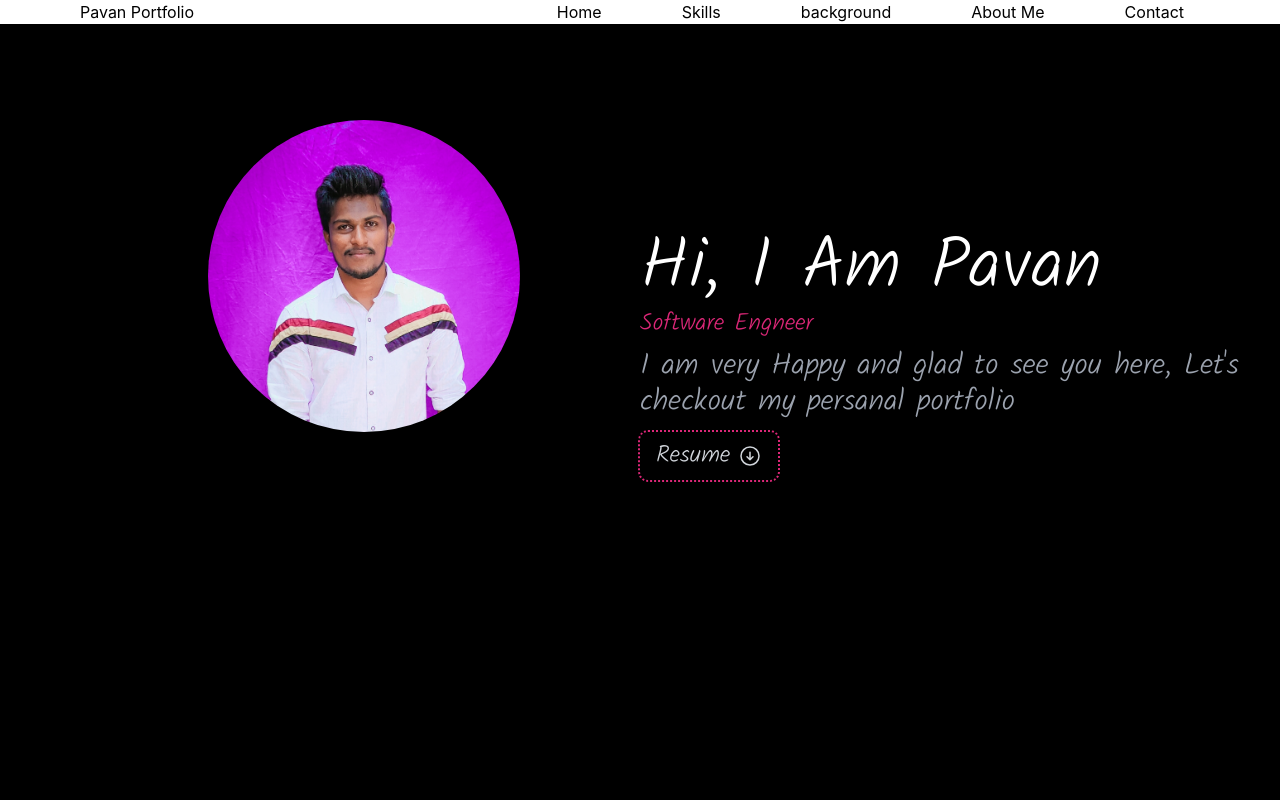
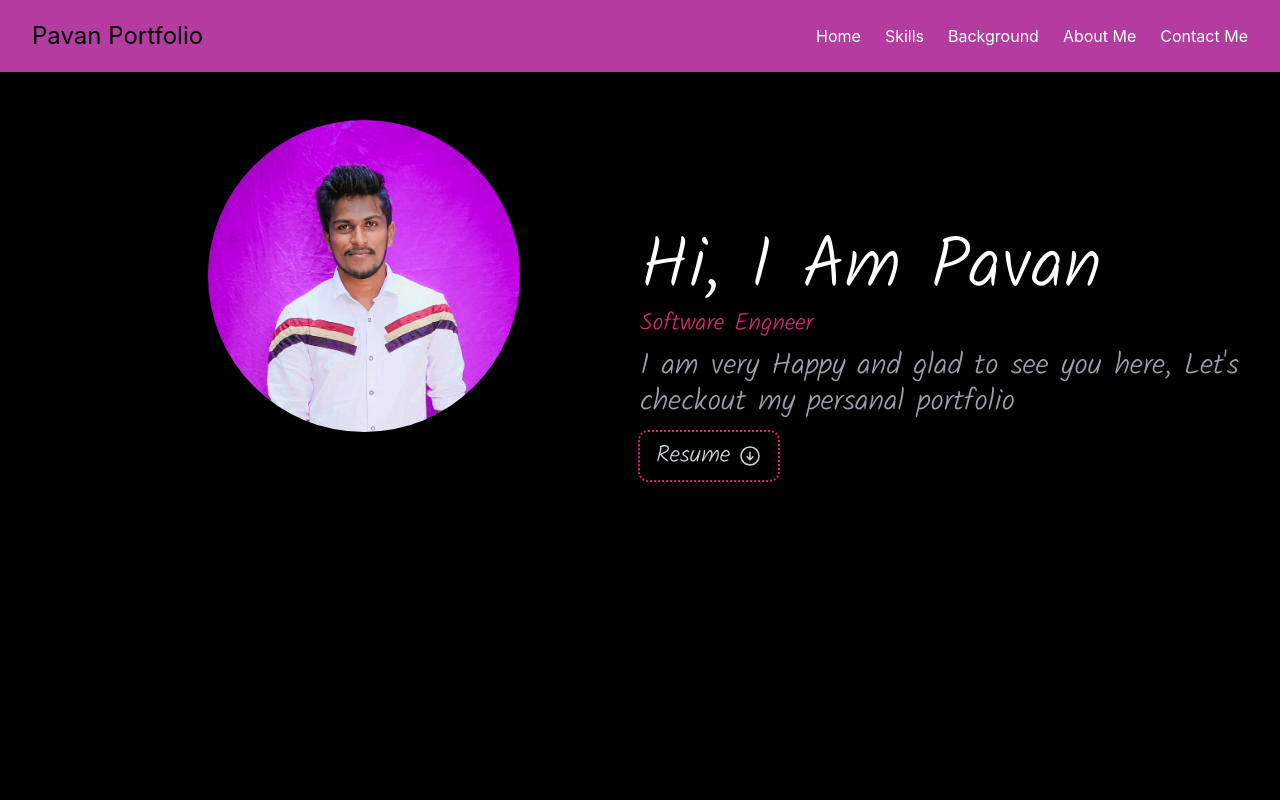
Before and after one commit to pavan-pani/my-portfolio, a React (Create React App) app: page / in a window 1280 px wide. Shown: the top 800 px of the page. Built offline with nearby package versions, Linux system fonts and the light colour scheme.

Commit message:
nav complted

```diff
--- a/public/index.html
+++ b/public/index.html
@@ -29,8 +29,10 @@
     <link href="https://fonts.googleapis.com/css2?family=Kalam:wght@300&display=swap" rel="stylesheet">
     <link rel="stylesheet" href="https://cdnjs.cloudflare.com/ajax/libs/font-awesome/4.7.0/css/font-awesome.min.css">
     <title>React App</title>
+    <script defer src="https://unpkg.com/alpinejs@3.x.x/dist/cdn.min.js"></script>
   </head>
   <body>
+
     <noscript>You need to enable JavaScript to run this app.</noscript>
     <div id="root"></div>
     <!--
--- a/src/App.js
+++ b/src/App.js
@@ -1,4 +1,4 @@
-import logo from './logo.svg';
+
 import './App.css';
 import Frontpage from './components/frontpage';
 import Background from './components/background';
@@ -13,7 +13,6 @@ function App() {
   return (
     <div>
       <Navbar/>
-
       <Frontpage/>
       <Skills/>
       <BackgroundDitails/>
--- a/src/components/aboutme.js
+++ b/src/components/aboutme.js
@@ -2,8 +2,10 @@ import React from 'react'
 
 const aboutme = () => {
   return (
-    <div>
-      <div></div>
+    <div id='About Me'>
+      <div className='min-h-screen bg-white'>
+        this is about me page
+      </div>
     </div>
   )
 }
--- a/src/components/frontpage.js
+++ b/src/components/frontpage.js
@@ -16,13 +16,13 @@ const frontpage = () => {
             alink.click();
         })
     })
-}
+  }
   return (
-    <div className='min-h-screen bg-black'>
-        <div className='grid grid-cols-1 sm:grid-cols-2 '>
-            <div className="justify-end p-10 lg:m-20 lg:pl-32 rounded-full">
+    <div className=' min-h-screen  bg-black'>
+        <div className='grid grid-cols-1 md:grid-cols-2 '>
+            <div className="justify-end p-10 lg:m-20 lg:pl-32 rounded-full mt-16 ">
                 <img src={Myphoto} alt='thsi is my iamge'
-                className="rounded-full filter grayscale-0 hover:grayscale-0 "
+                className="rounded-full"
                 ></img>
             </div>
                 <div className='justify-center lg:py-56 text-start mx-6 lg:ml-0 md:py-32 font-kalam'>
@@ -30,16 +30,14 @@ const frontpage = () => {
                     <h1 className=" text-pink-600 text-lg lg:text-2xl mt-1">Software Engneer</h1>
                     <h1 className=" text-gray-400 text-xl lg:text-3xl mt-2 ">
                     I am very Happy and glad to see you here, Let's checkout my persanal portfolio</h1>
-                    <button className='outline-dotted outline-2 outline-pink-600 text-gray-300 hover:text-black  text-2xl py-2 px-4 rounded-lg inline-flex items-center mt-3 hover:bg-pink-600' onClick={onButtonClick}>Resume
+                    <button className='outline-dotted outline-2 outline-pink-600 text-gray-300 hover:text-black text-2xl py-2 px-4 rounded-lg inline-flex items-center mt-3 hover:bg-pink-600' onClick={onButtonClick}>Resume
                       <svg xmlns="http://www.w3.org/2000/svg" fill="none" viewBox="0 0 24 24" stroke-width="1.5" stroke="currentColor" class="w-6 h-6 ml-2">
                         <path stroke-linecap="round" stroke-linejoin="round" d="M9 12.75l3 3m0 0l3-3m-3 3v-7.5M21 12a9 9 0 11-18 0 9 9 0 0118 0z" />
                       </svg>
                     </button>
-
                 </div>
         </div>
     </div>
-
   )
 }
 
--- a/src/components/navbar.js
+++ b/src/components/navbar.js
@@ -1,45 +1,134 @@
-import React from 'react'
-import Test from './test'
+import { useState } from "react";
 
-function navbar() {
-  return (
-    <div>
 
-        <header className='fixed w-full flex flex-row justify-between items-center px-4 md:px-20 bg-white'>
-        <a href='#'> Pavan Portfolio
+ const NavBar = () =>{
+    const [navbar, setNavbar] = useState(false);
 
-        </a>
-        <nav>
+    return (
+        <nav className="fixed w-full  shadow bg-[#e24bc9cc]">
+            <div className="justify-between px-4 mx-auto lg:max-w-7xl md:items-center md:flex md:px-8">
+                <div>
+                    <div className="flex items-center justify-between py-3 md:py-5 md:block">
+                        <a href="#">
+                            <h2 className="text-2xl">Pavan Portfolio</h2>
+                        </a>
+                        <div className="md:hidden">
+                            <button
+                                className="p-2 text-white-700 rounded-md outline-none"
+                                onClick={() => setNavbar(!navbar)}
+                            >
+                                {navbar ? (
+                                    <svg
+                                        xmlns="http://www.w3.org/2000/svg"
+                                        className="w-6 h-6"
+                                        viewBox="0 0 20 20"
+                                        fill="currentColor"
+                                    >
+                                        <path
+                                            fillRule="evenodd"
+                                            d="M4.293 4.293a1 1 0 011.414 0L10 8.586l4.293-4.293a1 1 0 111.414 1.414L11.414 10l4.293 4.293a1 1 0 01-1.414 1.414L10 11.414l-4.293 4.293a1 1 0 01-1.414-1.414L8.586 10 4.293 5.707a1 1 0 010-1.414z"
+                                            clipRule="evenodd"
+                                        />
+                                    </svg>
+                                ) : (
+                                    <svg
+                                        xmlns="http://www.w3.org/2000/svg"
+                                        className="w-6 h-6"
+                                        fill="none"
+                                        viewBox="0 0 24 24"
+                                        stroke="currentColor"
+                                        strokeWidth={2}
+                                    >
+                                        <path
+                                            strokeLinecap="round"
+                                            strokeLinejoin="round"
+                                            d="M4 6h16M4 12h16M4 18h16"
+                                        />
+                                    </svg>
+                                )}
+                            </button>
+                        </div>
+                    </div>
+                </div>
+                <div>
+                    <div
+                        className={`flex-1 justify-self-center text-center pb-3 mt-8 md:block md:pb-0 md:mt-0 ${
+                            navbar ? "block" : "hidden"
+                        }`}
+                    >
+                        <ul className="items-center justify-center space-y-8 md:flex md:space-x-6 md:space-y-0 ">
+                            <li className="text-white  hover:text-black">
+                                <a href="#">Home</a>
+                            </li>
+                            <li className="text-white  hover:text-black">
+                                <a href="#Skills">Skills</a>
+                            </li>
+                            <li className="text-white hover:text-black">
+                                <a href="#BackgroundDitails">Background</a>
+                            </li>
+                            <li className="text-white hover:text-black">
+                                <a href="#About Me">About Me</a>
+                            </li>
+                            <li className="text-white hover:text-black">
+                                <a  href="#Contacts">Contact Me</a>
+                            </li>
+                        </ul>
+                    </div>
+                </div>
+            </div>
+        </nav>
+    );
+}
 
 
 
-            <div className='hidden w-full lg:block md:w-auto'>
-                <ul className='flex flex-col lg:flex-row px-4 space-x-20'>
-                    <li>
-                        <a href='#' className='text-black'>Home</a>
-                    </li>
-                    <li>
-                        <a href='#'  className='text-black'>Skills</a>
-                    </li>
-                    <li>
-                        <a href='#'  className='text-black'>background</a>
-                    </li>
-                    <li>
-                        <a href='#'  className='text-black'>About Me</a>
-                    </li>
-                    <li>
-                        <a href='#'  className='text-black'>Contact</a>
-                    </li>
-                 </ul>
-            </div>
-
-        </nav>
+export default NavBar
 
 
 
-        </header>
-    </div>
-  )
-}
 
-export default navbar
+
+
+
+
+// import React, { useState } from 'react'
+
+// const Navbar = () => {
+//     const [showMenu, setShowMenu]=useState(false);
+//   return (
+//     <div>
+//         <header className='fixed  w-full flex  justify-between items-center px-4 md:px-12 h-16 bg-pink-300'>
+//             <a href='#'> Pavan Portfolio</a>
+//         <nav>
+//             <button className='md:hidden' onClick={()=>setShowMenu(!showMenu)} >
+//                 <svg xmlns="http://www.w3.org/2000/svg" fill="none" viewBox="0 0 24 24" stroke-width="1.5" stroke="currentColor" class="w-8 h-8">
+//                     <path stroke-linecap="round" stroke-linejoin="round" d="M3.75 6.75h16.5M3.75 12h16.5m-16.5 5.25h16.5" />
+//                 </svg>
+//             </button>
+//             <div className={showMenu ? 'flex flex-row it' : 'hidden'}>
+//                 <ul className= 'fixed left-0 right-0 min-h-screen space-y-4 p-4 transform translate-x-full md:relative md:flex md:min-h-0 md:space-y-0 md:space-x-16 md:p-0 md:translate-x-0'>
+//                     <li>
+//                         <a href='#' className='text-white'>Home</a>
+//                     </li>
+//                     <li>
+//                         <a href='#'  className='text-white'>Skills</a>
+//                     </li>
+//                     <li>
+//                         <a href='#'  className='text-white'>background</a>
+//                     </li>
+//                     <li>
+//                         <a href='#'  className='text-white'>About Me</a>
+//                     </li>
+//                     <li>
+//                         <a href='#'  className='text-white'>Contact</a>
+//                     </li>
+//                  </ul>
+//             </div>
+
+//         </nav>
+//     </header>
+//     </div>
+//   )
+// }
+
+// export default Navbar
--- a/src/components/skills.js
+++ b/src/components/skills.js
@@ -20,8 +20,8 @@ import Mangodb from '../images/mangodb.jpg'
 
 const skills = () => {
   return (
-    <div className='min-h-screen bg-green-200 font-kalam'>
-    <div className='text-3xl lg:pt-14 lg:p-3 lg:text-6xl md:text-5xl pt-4 text-pink-500 text-center font-semibold'>Technical Skills</div>
+    <div className='min-h-screen bg-green-200 font-kalam ' id='Skills'>
+    <div className='text-3xl pt-20 lg:pt-20 lg:p-3 lg:text-6xl md:text-5xl pt-4 text-pink-500 text-center font-semibold '>Technical Skills</div>
         <div className='flex flex-row flex-wrap bg-white lg:flex-row justify-center  sm:justify-center border-t-8 border-x-4 border-b-2 mx-2 rounded-xl border-pink-400 lg:mx-10 md:mx-4 pb-2 lg:py-14'>
             <div className=' w-20 lg:w-32 md:w-28 bg-slate-400  mx-3 my-5 shadow-md  hover:shadow-lg hover:shadow-pink-400'>
                 <img src={Html} alt="HTML image" title="5/5"
--- a/src/index.css
+++ b/src/index.css
@@ -7,6 +7,7 @@
     scroll-behavior:smooth;
   }
 }
+
 body {
   margin: 0;
   font-family: -apple-system, BlinkMacSystemFont, 'Segoe UI', 'Roboto', 'Oxygen',
```
Also changed, not shown: src/components/backgroundDitails.js (+24 -24 lines), src/components/contact.js (+7 -7 lines).
